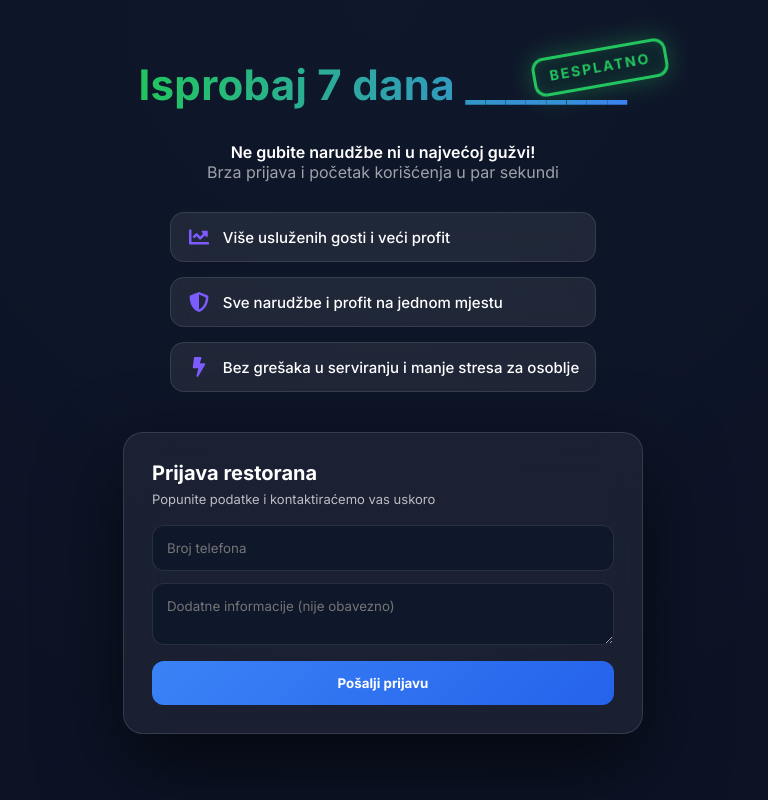
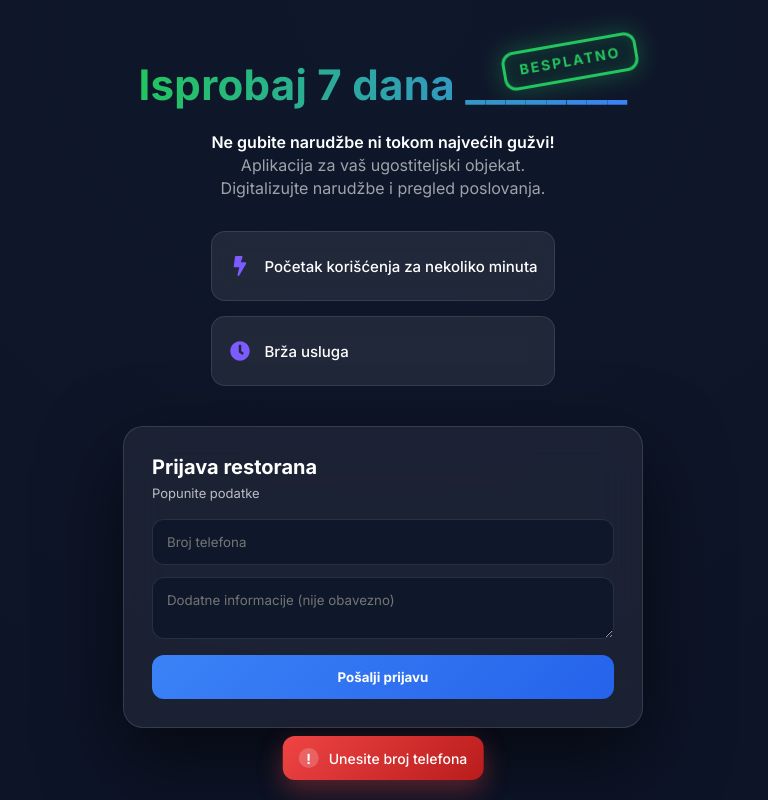
Before and after one commit to selmirmne-tech/app-landing, a React (Vite) app: page / in a window 1280 px wide. Both pictures are taken after a click on the button "Pošalji prijavu". Shown: the top 800 px of the page, without its empty margins (257-1025 px from the left). Built offline with nearby package versions, Linux system fonts and the light colour scheme.

Commit message:
28.6.2026

```diff
--- a/src/App.css
+++ b/src/App.css
@@ -19,6 +19,13 @@ body {
   background: radial-gradient(circle at top, #0b1220, #050814);
   color: white;
 }
+
+
+
+
+
+
+
 
 /* =======================
    PAGE / HERO
@@ -60,12 +67,14 @@ body {
 
 .subtitleMain {
   font-weight: 600;
-  margin-top: 10px;
+  margin-top: 0px;
   text-align:center;
+  margin-bottom:3px;
 
 }
 
 .subtitle {
+	margin-bottom:3px;
   opacity: 0.6;
   text-align:center;
 }
@@ -96,6 +105,7 @@ body {
   justify-content: center;
   margin-top: 40px;
   width: 100%;
+  padding:0 10px;
 }
 
 .formCard {
@@ -250,7 +260,20 @@ body {
 .aboutImageWrap img {
   width: 280px;
   margin-top: 20px;
+
   border-radius: 16px;
+}
+
+.aboutImageWrap {
+  display: flex;
+  justify-content: center;
+  align-items: center;
+}
+
+.aboutImageWrap img {
+  max-width: 100%;
+  height: auto;
+  display: block;
 }
 
 /* =======================
@@ -288,8 +311,11 @@ body {
 
 .freeStamp {
   position: absolute;
-  top: -12px;
-  right: -40px;
+
+  top: -18px;          /* ⬅️ iznad teksta */
+  right: -10px;
+
+  transform: rotate(-10deg) scale(0);
 
   padding: 8px 14px;
 
@@ -302,14 +328,30 @@ body {
 
   border-radius: 12px;
 
-  background: rgba(34,197,94,0.08);
+  background: rgba(34, 197, 94, 0.08);
 
-  transform: rotate(-10deg) scale(0);
+  box-shadow:
+    0 0 25px rgba(34, 197, 94, 0.35),
+    inset 0 0 12px rgba(34, 197, 94, 0.15);
+
   animation: stampIn 0.45s ease forwards;
 
-  box-shadow:
-    0 0 25px rgba(34,197,94,0.35),
-    inset 0 0 12px rgba(34,197,94,0.15);
+  z-index: 10; /* ⬅️ da bude iznad linija/underline-a */
+}
+
+
+
+@media (max-width:768px){
+
+.freeStamp{
+
+    right:4px;
+
+    font-size:11px;
+
+    padding:5px 9px;
+}
+
 }
 
 @keyframes stampIn {
@@ -587,6 +629,7 @@ body {
 
 
 .benefitCard {
+	min-height: 70px;
   display: flex;
   align-items: center;
   gap: 12px;
@@ -741,3 +784,221 @@ body {
   transform: scale(1.1);
   background: rgba(0,0,0,0.8);
 }
+
+
+.animatedBenefits {
+  animation: fadeBenefits .5s ease;
+}
+
+@keyframes fadeBenefits {
+  from {
+    opacity: 0;
+    transform: translateY(8px);
+  }
+  to {
+    opacity: 1;
+    transform: translateY(0);
+  }
+}
+
+
+.faqSection {
+  padding: 80px 20px;
+  color: white;
+  max-width: 900px;
+  margin: auto;
+
+}
+
+.faqSection h2 {
+  text-align: center;
+  margin-bottom: 40px;
+  font-size: 25px;
+}
+
+.faqWrapper {
+  display: flex;
+  flex-direction: column;
+  gap: 12px;
+}
+
+.faqItem {
+  background: rgba(255,255,255,0.05);
+  border: 1px solid rgba(255,255,255,0.08);
+  border-radius: 12px;
+  overflow: hidden;
+  transition: 0.3s;
+}
+
+.faqQuestion {
+  padding: 18px;
+  display: flex;
+  justify-content: space-between;
+  cursor: pointer;
+  font-weight: 600;
+}
+
+.faqAnswer {
+  max-height: 0;
+  overflow: hidden;
+  transition: 0.3s ease;
+  padding: 0 18px;
+  opacity: 0.7;
+}
+
+.faqItem.active .faqAnswer {
+  max-height: 200px;
+  padding-bottom: 18px;
+}
+
+.faqIcon {
+  font-size: 20px;
+}
+
+.guaranteeBox {
+  margin-top: 40px;
+  display: flex;
+  justify-content: center;
+  gap: 30px;
+  flex-wrap: wrap;
+  font-weight: 600;
+  opacity: 0.9;
+}
+
+
+
+
+.pricing-wrapper {
+  max-width: 800px;
+  margin: 50px auto;
+  display: flex;
+  flex-direction: column;
+  gap: 20px;
+  padding: 20px;
+}
+
+.pricing-card {
+  background: white;
+  border-radius: 12px;
+  padding: 20px 25px;
+  box-shadow: 0 6px 20px rgba(0,0,0,0.08);
+  transition: 0.2s ease;
+  border-left: 5px solid transparent;
+}
+
+.pricing-card:hover {
+  transform: translateY(-3px);
+  box-shadow: 0 10px 25px rgba(0,0,0,0.12);
+}
+
+.pricing-card h3 {
+  margin: 0;
+  font-size: 18px;
+  color: #222;
+}
+
+.price {
+  font-size: 22px;
+  font-weight: bold;
+  margin: 10px 0 5px;
+  color: #111;
+}
+
+.desc {
+  color: #666;
+  font-size: 14px;
+}
+
+/* FREE */
+.free {
+  border-left-color: #2ecc71;
+}
+
+/* MONTHLY */
+.monthly {
+  border-left-color: #3498db;
+}
+
+/* YEARLY (highlight) */
+.yearly {
+  border-left-color: #f39c12;
+}
+
+.highlight {
+  background: linear-gradient(135deg, #fff, #fff8e6);
+  position: relative;
+}
+
+.highlight::after {
+  content: "PREPORUČENO";
+  position: absolute;
+  top: 15px;
+  right: 15px;
+  background: #f39c12;
+  color: white;
+  font-size: 11px;
+  padding: 4px 8px;
+  border-radius: 6px;
+}
+
+.old-price {
+  text-decoration: line-through;
+  color: #999;
+  font-size: 16px;
+  margin-left: 8px;
+}
+ .toast {
+  position: fixed;
+  bottom: 20px;
+  left: 50%;
+  transform: translateX(-50%);
+
+  display: flex;
+  align-items: center;
+  gap: 10px;
+
+  padding: 12px 16px;
+  border-radius: 12px;
+
+  font-size: 14px;
+  font-weight: 500;
+
+  color: white;
+  z-index: 9999;
+
+  animation: toastIn 0.25s ease;
+}
+
+/* ERROR (RED) */
+.toast.error {
+  background: linear-gradient(135deg, #ef4444, #b91c1c);
+  box-shadow: 0 10px 25px rgba(239, 68, 68, 0.35);
+}
+
+/* SUCCESS (ako kasnije želiš) */
+.toast.success {
+  background: linear-gradient(135deg, #22c55e, #16a34a);
+  box-shadow: 0 10px 25px rgba(34, 197, 94, 0.25);
+}
+
+.toastIcon {
+  width: 20px;
+  height: 20px;
+  border-radius: 50%;
+  background: rgba(255,255,255,0.2);
+  display: flex;
+  align-items: center;
+  justify-content: center;
+  font-weight: bold;
+}
+
+@keyframes toastIn {
+  from {
+    opacity: 0;
+    transform: translateX(-50%) translateY(10px);
+  }
+  to {
+    opacity: 1;
+    transform: translateX(-50%) translateY(0);
+  }
+}
--- a/src/App.jsx
+++ b/src/App.jsx
@@ -7,6 +7,13 @@ import Player from "@vimeo/player"
 import {  ref, push, set } from "firebase/database";
 import { db } from "./firebase";
 import { useNavigate } from "react-router-dom";
+import { FaUsers } from "react-icons/fa";
+
+import {
+
+  FaClock,
+
+} from "react-icons/fa";
 
 
 export default function App() {
@@ -23,6 +30,7 @@ const navigate = useNavigate();
   const [text, setText] = useState("")
   const [showStamp, setShowStamp] = useState(false)
   const [sent, setSent] = useState(false)
+  const [openFaq, setOpenFaq] = useState(null);
 
   const aboutRef = useRef(null)
   const videoRef = useRef(null)
@@ -36,9 +44,10 @@ const navigate = useNavigate();
 const [info, setInfo] = useState("");
 
 
+ const [toast, setToast] = useState(null);
+const [toastType, setToastType] = useState("error"); // error | success
 
-
-
+const toastTimeoutRef = useRef(null);
 
 
 
@@ -91,14 +100,31 @@ useLayoutEffect(() => {
 
 
 
+const showToast = (message, type = "error") => {
+  setToast(message);
+  setToastType(type);
+
+  // očisti prethodni timeout
+  if (toastTimeoutRef.current) {
+    clearTimeout(toastTimeoutRef.current);
+  }
+
+  // novi timeout
+  toastTimeoutRef.current = setTimeout(() => {
+    setToast(null);
+  }, 3000);
+};
+
+
 const handleSubmit = async () => {
   if (!phone.trim()) {
-    alert("Unesite broj telefona");
+    showToast("Unesite broj telefona", "error");
+
     return;
   }
 
   if (phone.length < 9) {
-    alert("Greska, broj nije ispravan.");
+    showToast("Broj nije ispravan.", "error");
     return;
   }
 
@@ -123,6 +149,95 @@ const handleSubmit = async () => {
   }
 };
 
+
+
+const benefits = [
+
+   {
+    icon: <FaClock className="benefitIcon" />,
+    text: "Brža usluga"
+  },
+  {
+    icon: <FaChartLine className="benefitIcon" />,
+    text: "Više usluženih gostiju i veći profit"
+  },
+  {
+    icon: <FaShieldAlt className="benefitIcon" />,
+    text: "Sve narudžbe i profit na jednom mjestu"
+  },
+  {
+  icon: <FaUsers className="benefitIcon" />,
+  text: "Manje stresa za konobare i kuhinju"
+  },
+   {
+    icon: <FaBolt className="benefitIcon" />,
+    text: "Početak korišćenja za nekoliko minuta"
+  }
+];
+
+
+const faqs = [
+  {
+    q: "Kome je aplikacija namijenjena?",
+    a: "Aplikacija je namijenjena svim ugostiteljskim objektima koji žele da digitalizuju proces naručivanja hrane, unaprijede organizaciju rada i u svakom trenutku imaju uvid u promet i poslovne izvještaje."
+  },
+
+
+  {
+    q: "Da li obučavate osoblje?",
+    a: "Da. Nakon instalacije pružamo kratku obuku kako bi konobari, kuhinja i administratori mogli da koriste sistem."
+  },
+
+  {
+    q: "Da li aplikacija radi bez interneta?",
+    a: "Ne, aplikacija za sinhronizaciju podataka zahtijeva aktivnu internet konekciju kako bi sve funkcije radile ispravno i podaci bili ažurirani u realnom vremenu."
+  },
+
+    {
+    q: "Da li aplikacija dobija redovne nadogradnje?",
+    a: "Da. Aplikacija se kontinuirano unapređuje kroz nove funkcionalnosti, optimizacije i poboljšanja sistema, kako bi uvijek bila u skladu sa potrebama ugostiteljskog poslovanja."
+  },
+  {
+    q: "Koliko traje instalacija?",
+    a: "Instalacija se završava u kratkom roku i aplikacija je odmah spremna za korišćenje na vašim uređajima."
+  },
+
+  {
+    q: "Da li mogu koristiti postojeći tablet ili telefon?",
+    a: "Da. Aplikacija radi na Android uređajima koji ispunjavaju minimalne tehničke zahtjeve."
+  },
+  {
+    q: "Da li je moguće prilagoditi aplikaciju mom restoranu?",
+    a: "Da. Moguće je prilagoditi meni, kategorije, korisnička prava i dodatne funkcionalnosti prema vašim potrebama."
+  },
+  {
+    q: "Da li su podaci sigurni?",
+    a: "Da. Podaci se čuvaju sigurno i pristup imaju samo ovlašteni korisnici prema dodijeljenim ovlaštenjima."
+  },
+   {
+    q: "Koji su načini plaćanja?",
+    a: "Plaćanje se vrši bankovnim transverom. Preko aplikacije koju koristite od banke ili u vašoj banci navodite IBAN i ime primaoca koje ćete dobiti ako budete zadovoljni probnim periodom. Možete odabrati jednokratnu kupovinu ili mjesečnu pretplatu. Koju god da odaberete pružamo kontinuiranu tehničku podršku i održavanje u skladu s potrebama vašeg poslovanja."
+  }
+
+];
+
+
+
+
+const [startIndex, setStartIndex] = useState(0);
+
+useEffect(() => {
+  const interval = setInterval(() => {
+    setStartIndex((prev) => {
+      const next = prev + 2;
+      return next >= benefits.length ? 0 : next;
+    });
+  }, 4000);
+
+  return () => clearInterval(interval);
+}, []);
+
+
   return (
     <div className="page">
 
@@ -132,6 +247,7 @@ const handleSubmit = async () => {
         <header className="header">
 
           <h1 className="title stampTitle">
+
             <span className="gradient">{text}</span>
 
             {showStamp && (
@@ -140,40 +256,50 @@ const handleSubmit = async () => {
           </h1>
 
           <p className="subtitleMain">
-            Ne gubite narudžbe ni u najvećoj gužvi!
+
+
+            Ne gubite narudžbe ni tokom najvećih gužvi!
 
           </p>
 
 <p className="subtitle">
-            Brza prijava i početak korišćenja u par sekundi
+  Aplikacija za vaš ugostiteljski objekat.
 </p>
 
+    <p className="subtitle">
+  Digitalizujte narudžbe i pregled poslovanja.
+</p>
+
+
+
+
+
+
         </header>
+
+
+
+
+
 
         {/* BENEFITS */}
 <div className="trustBlock">
   <div className="benefitsGrid">
-
-
+  <div className="benefitsGrid animatedBenefits">
   <div className="benefitCard">
-              <FaChartLine className="benefitIcon" />
-              <span>Više usluženih gosti i veći profit</span>
+    {benefits[startIndex].icon}
+    <span>{benefits[startIndex].text}</span>
   </div>
 
   <div className="benefitCard">
-              <FaShieldAlt className="benefitIcon" />
-              <span>Sve narudžbe i profit na jednom mjestu</span>
+    {benefits[(startIndex + 1) % benefits.length].icon}
+    <span>{benefits[(startIndex + 1) % benefits.length].text}</span>
   </div>
-
-            <div className="benefitCard">
-               <FaBolt className="benefitIcon" />
-              <span>Bez grešaka u serviranju i manje stresa za osoblje</span>
+</div>
+</div>
 </div>
 
 
-
-          </div>
-        </div>
 
         {/* FORM */}
         <div className="formWrapper">
@@ -186,14 +312,17 @@ const handleSubmit = async () => {
 
           <div className="formCard">
             <h3>Prijava restorana</h3>
-            <p>Popunite podatke i kontaktiraćemo vas uskoro</p>
+            <p>Popunite podatke</p>
 
             {!sent ? (
               <>
 <input
   type="tel"
   placeholder="Broj telefona"
+
   value={phone}
+    autoComplete="off"
+
   onChange={(e) => {
     const value = e.target.value.replace(/[^\d+]/g, "");
     setPhone(value);
@@ -202,6 +331,8 @@ const handleSubmit = async () => {
 <textarea
   placeholder="Dodatne informacije (nije obavezno)"
   value={info}
+    autoComplete="off"
+
   onChange={(e) => setInfo(e.target.value)}
 />
                 <button onClick={handleSubmit}>
@@ -219,6 +350,9 @@ const handleSubmit = async () => {
 
         </div>
 
+
+
+
       </section>
 
       {/* VIDEO */}
@@ -226,12 +360,15 @@ const handleSubmit = async () => {
         ref={videoRef}
         className={`section ${visibleVideo ? "show" : ""}`}
       >
-        <h2>  </h2>
+        <h2> Demonstracija </h2>
 <div className="phoneFrame">
 
   <div className="powerBtn" />
   <div className="volUp" />
   <div className="volDown" />
+
+
+
 
 <iframe
   ref={iframeRef}
@@ -288,10 +425,79 @@ const handleSubmit = async () => {
 
 
 
+
+      </section>
+
+
+
+ <div class="pricing-wrapper">
+
+  <div class="pricing-card free">
+    <h3>Besplatna probna verzija</h3>
+    <p class="price">7 dana besplatno</p>
+    <p class="desc">Potpuni pristup svim funkcijama</p>
+  </div>
+
+  <div class="pricing-card monthly">
+    <h3>Mjesečno</h3>
+    <p class="price">20€ / mjesec</p>
+    <p class="desc">Potpuni pristup svim funkcijama+podrška 24/7</p>
+  </div>
+
+  <div class="pricing-card yearly highlight">
+    <h3>Godišnje</h3>
+    <p class="price">200€ <span class="old-price">240€</span></p>
+    <p class="desc">Najbolja opcija — ušteda 40€/godišnje Potpuni pristup svim funkcijama+podrška 24/7
+
+</p>
+  </div>
+
+</div>
+
+
+
+
+
+
+ <section className="faqSection">
+  <h2>Često postavljena pitanja</h2>
+
+  <div className="faqWrapper">
+    {faqs.map((item, index) => (
+      <div
+        key={index}
+        className={`faqItem ${openFaq === index ? "active" : ""}`}
+      >
+        <div
+          className="faqQuestion"
+          onClick={() =>
+            setOpenFaq(openFaq === index ? null : index)
+          }
+        >
+          <span>{item.q}</span>
+          <span className="faqIcon">
+            {openFaq === index ? "−" : "+"}
+          </span>
+        </div>
+
+        <div className="faqAnswer">
+          <p>{item.a}</p>
+        </div>
+      </div>
+    ))}
+  </div>
+
+
    <div className="aboutImageWrap">
           <img src={ss1} alt="preview" />
         </div>
+
+
+
 </section>
+
+
+
 
 
 
@@ -340,9 +546,22 @@ const handleSubmit = async () => {
 
 </div>
 
+
+
+
+
+
 </footer>
 
     <Analytics />
+
+ {toast && (
+  <div className={`toast ${toastType}`}>
+    <span className="toastIcon">!</span>
+    {toast}
+  </div>
+)}
+
 
 
     </div>
```
Lines whose indentation alone changed are shown as unchanged.
